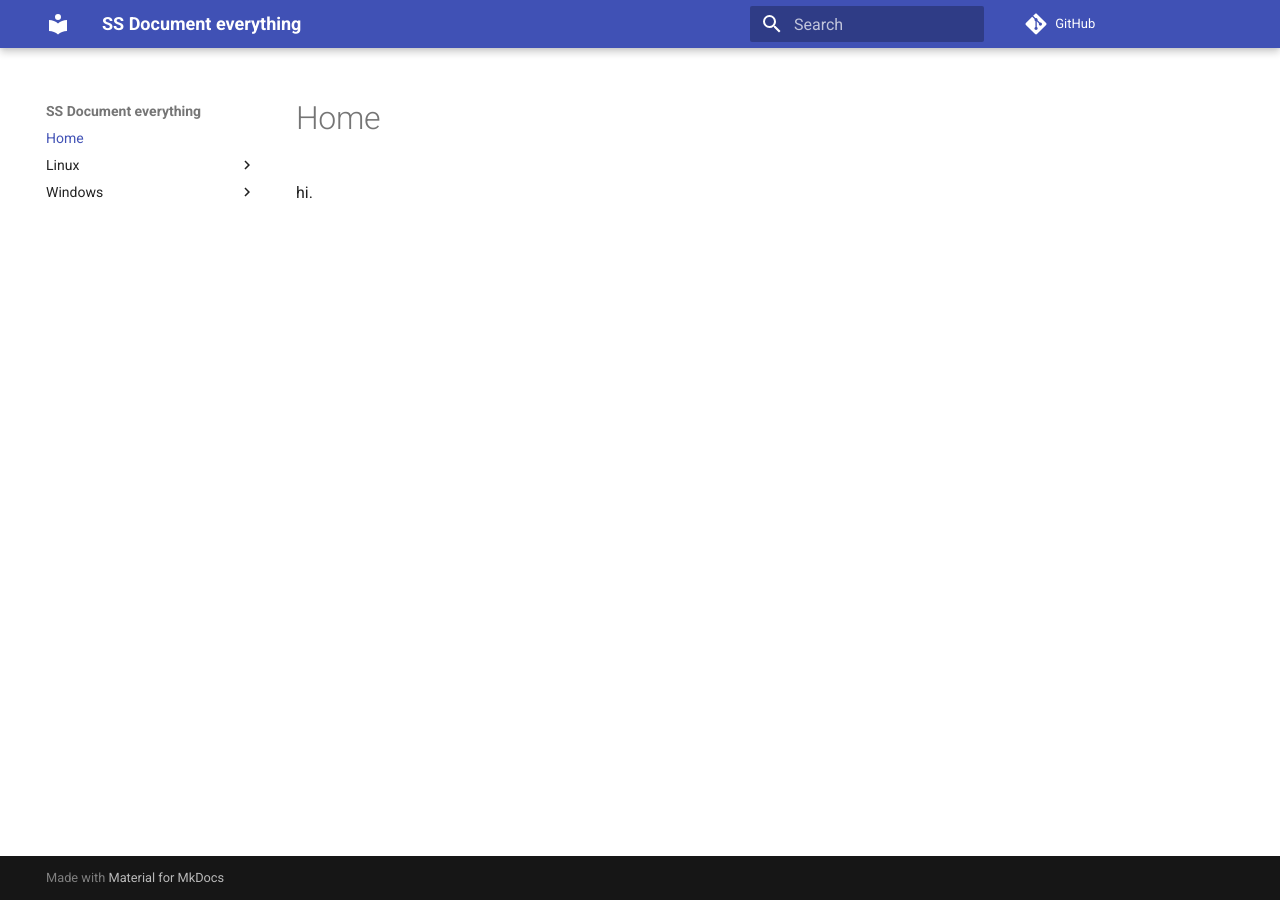
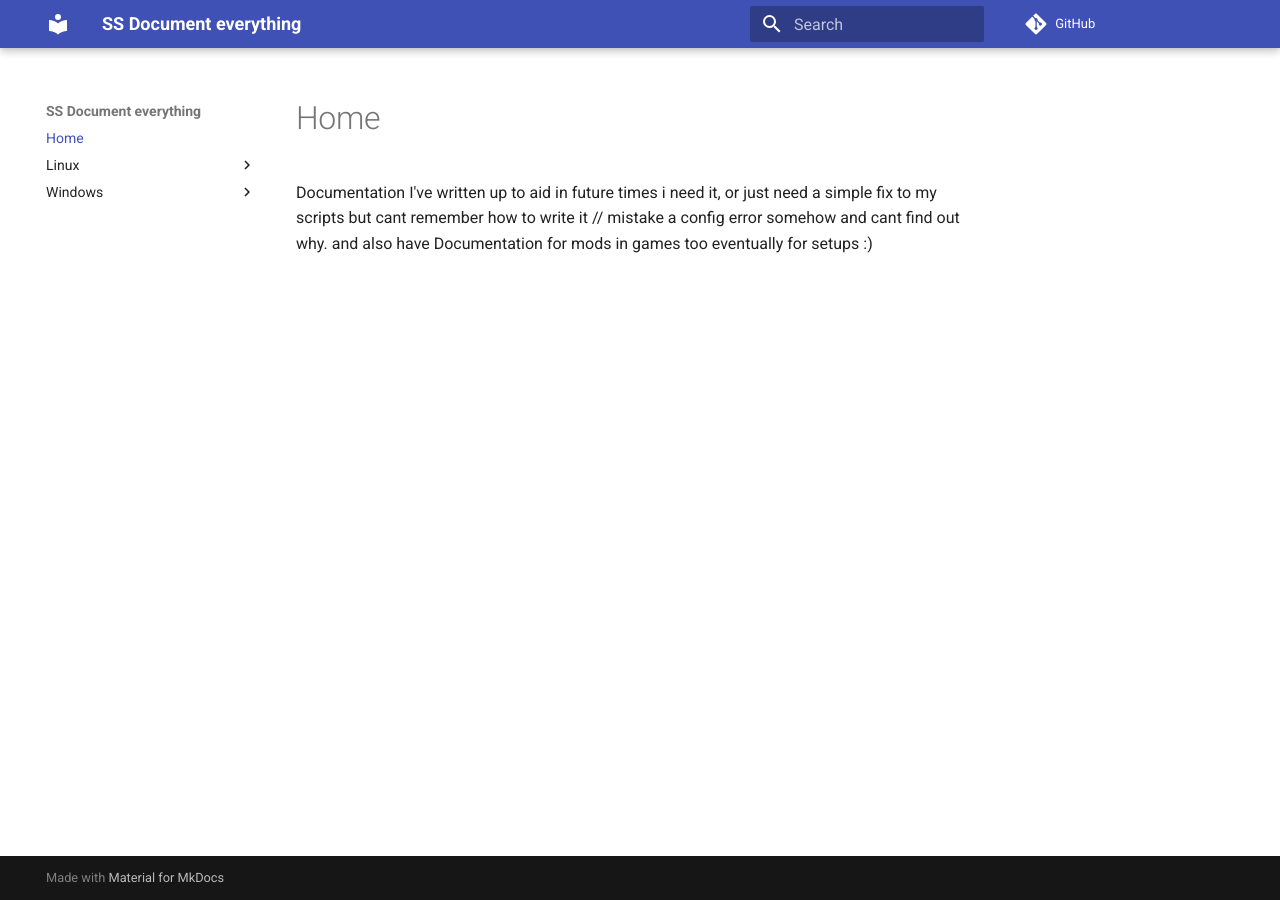
Before and after one commit to mystara2/notes, an MkDocs documentation site: the page built from docs/index.md, in a window 1280 px wide. Built offline with MkDocs 1.6.1 and Material for MkDocs 9.7.7, drawn with Linux system fonts in a browser that asks for light colours; comment, search, counter and statistics services are not loaded.

Commit message:
vault backup: 2025-12-02 14:26:46

```diff
--- a/docs/index.md
+++ b/docs/index.md
@@ -1,2 +1,2 @@
 
-hi.
+Documentation I've written up to aid in future times i need it, or just need a simple fix to my scripts but cant remember how to write it // mistake a config error somehow and cant find out why. and also have Documentation for mods in games too eventually for setups :)
```
